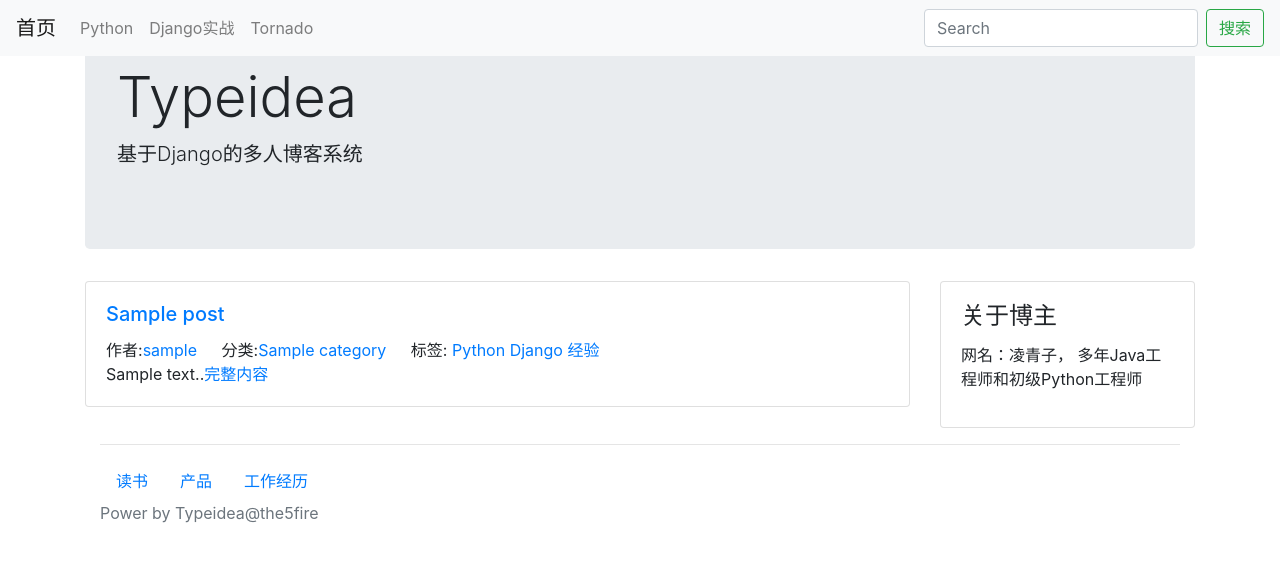
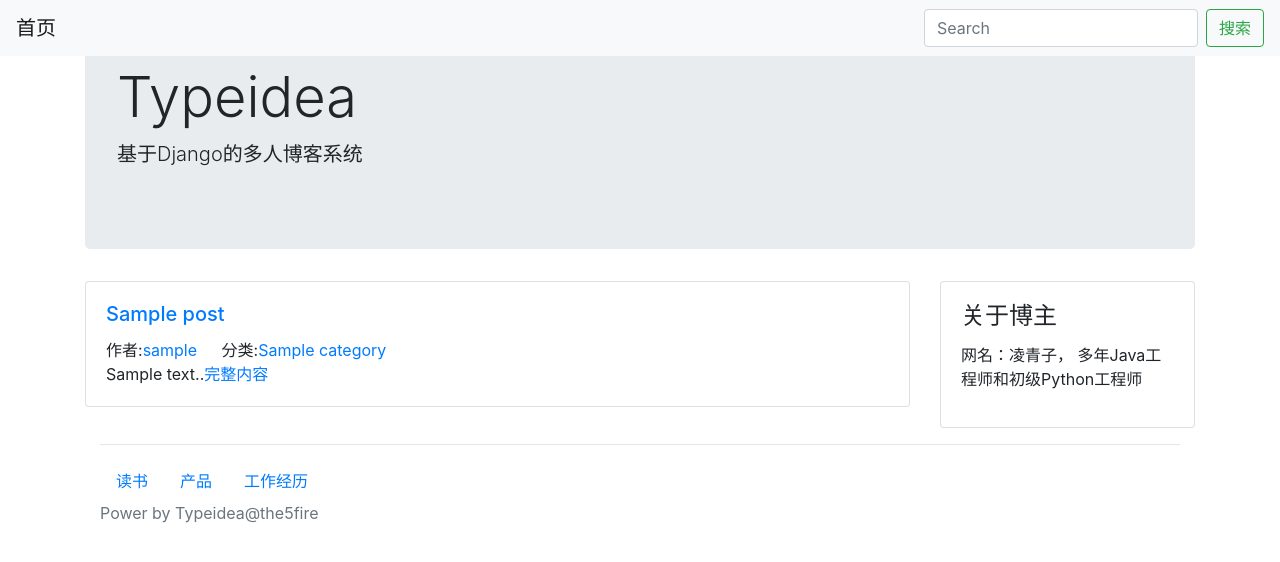
Before and after one commit to barrysandy/typeidea, a Django app: page / in a window 1280 px wide. Shown: the top 562 px of the page. Run offline with Django 3.2, Linux system fonts and the light colour scheme; tables that the repository leaves empty hold one stand-in row (values such as "Sample post"); some libraries are stand-ins or nearby versions.

Commit message:
完善分类等

```diff
--- a/blog/views.py
+++ b/blog/views.py
@@ -11,11 +11,11 @@
         context = super().get_context_data(**kwargs)
         context.update({
             'sidebars': SideBar.get_all(),
+            'category': Category.get_navs(),
         })
-        context.update(Category.get_navs())
         return context
 
-class IndexView(ListView):
+class IndexView(CommonViewMixin, ListView):
     model = Post
     queryset = Post.latest_posts()
     paginate_by = 10
@@ -49,7 +49,7 @@
         category_id = self.kwargs.get('category_id')
         category = get_object_or_404(Category, pk=category_id)
         context.update({
-            'category': category,
+            'cate': category,
         })
         return context
 
@@ -57,7 +57,7 @@
         """重写queryset, 根据分类过滤器"""
         queryset = super().get_queryset()
         category_id = self.kwargs.get('category_id')
-        return queryset.filter(catefory_id=category_id)
+        return queryset.filter(category_id=category_id)
 
 class TagView(IndexView):
     def get_context_data(self, *, object_list=None, **kwargs):
--- a/typeideas/themes/bootstrap/templates/blog/base.html
+++ b/typeideas/themes/bootstrap/templates/blog/base.html
@@ -2,7 +2,7 @@
 <html lang="en">
 <head>
     <meta charset="UTF-8">
-    <title>Typeidea blog - by the5fire</title>
+    <title>Typeidea blog - by 凌青子</title>
     <meta charset="utf-8">
     <meta name="viewport" content="width=device-width, initial-scale=1, shrink-to-fit=no">
     <link rel="stylesheet" href="https://cdn.bootcss.com/bootstrap/4.0.0/css/bootstrap.css">
@@ -15,18 +15,14 @@
 <body>
 	<div class="container head">
         <nav class="navbar  fixed-top navbar-expand-lg navbar-light bg-light">
-          <a class="navbar-brand" href="#">首页</a>
+          <a class="navbar-brand" href="/">首页</a>
           <div class="collapse navbar-collapse" id="navbarSupportedContent">
             <ul class="navbar-nav mr-auto">
-              <li class="nav-item">
-                <a class="nav-link" href="#">Python</a>
-              </li>
-              <li class="nav-item">
-                <a class="nav-link" href="#">Django实战</a>
-              </li>
-              <li class="nav-item">
-                <a class="nav-link" href="#">Tornado</a>
-              </li>
+                {% for cate in category.categories %}
+                    <li class="nav-item">
+                        <a class="nav-link" href="{% url 'category-list' cate.id %}">{{ cate.name }}</a>
+                    </li>
+                {% endfor %}
             </ul>
             <form class="form-inline my-2 my-lg-0" action="/search/" method="GET">
               <input class="form-control mr-sm-2" type="search" placeholder="Search"
--- a/typeideas/themes/bootstrap/templates/blog/list.html
+++ b/typeideas/themes/bootstrap/templates/blog/list.html
@@ -1,13 +1,4 @@
 {% extends "./base.html" %}
-
-{% block title %}
-    {% if tag %}
-    标签页：{{ tag.name }}
-    {% elif category %}
-    分类页：{{ category.name }}
-    {% endif %}
-
-{% endblock %}
 
 {% block main %}
     {% for post in post_list %}
@@ -15,12 +6,7 @@
         <div class="card-body">
             <h5 class="card-title"><a href="{% url 'post-detail' post.id %}">{{ post.title }}</a></h5>
             <span class="card-link">作者:<a href="#">{{ post.owner.username }}</a></span>
-            <span class="card-link">分类:<a href="#">{{ post.category.name }}</a></span>
-            <span class="card-link">标签:
-                <a href="#">Python</a>
-                <a href="#">Django</a>
-                <a href="#">经验</a>
-            </span>
+            <span class="card-link">分类:<a href="{% url 'category-list' post.category.id %}">{{ post.category.name }}</a></span>
             <p class="card-text">{{ post.desc }}.<a href="{% url 'post-detail' post.id %}">完整内容</a></p>
         </div>
     </div>
```
